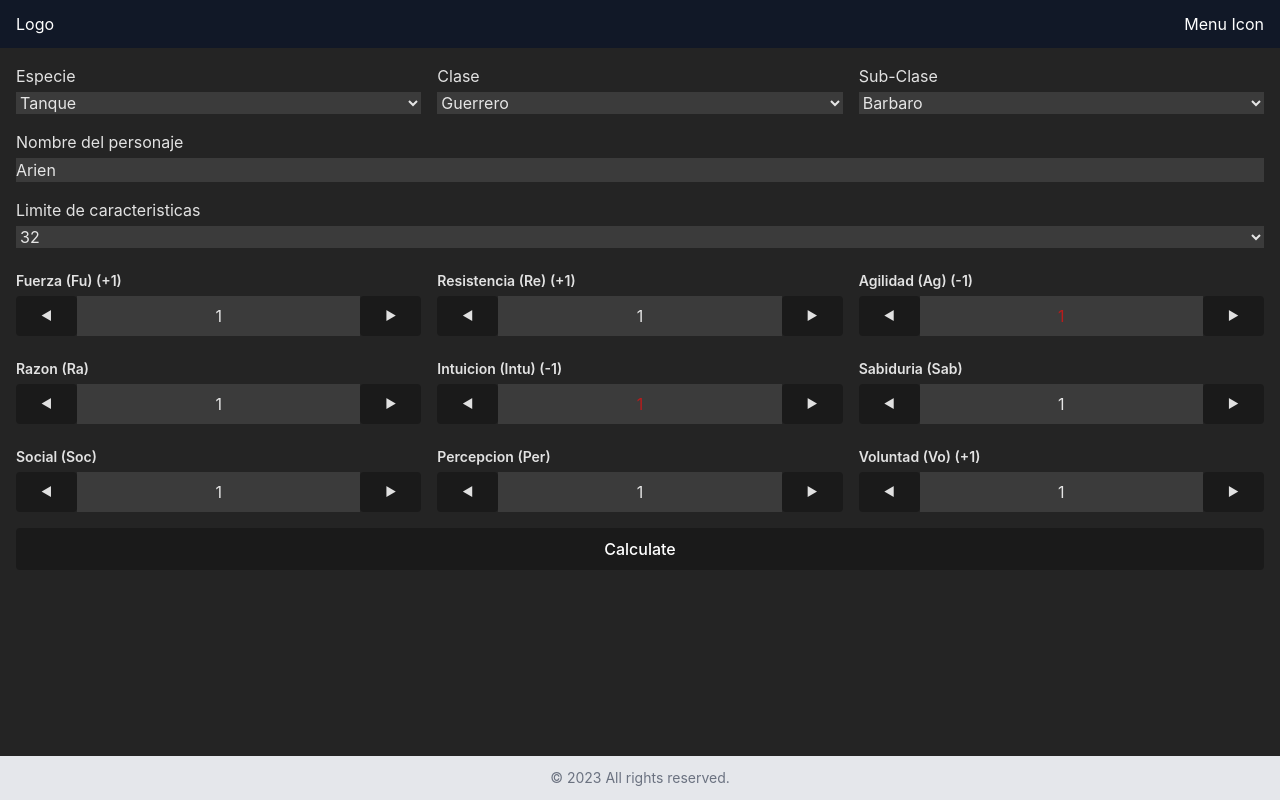
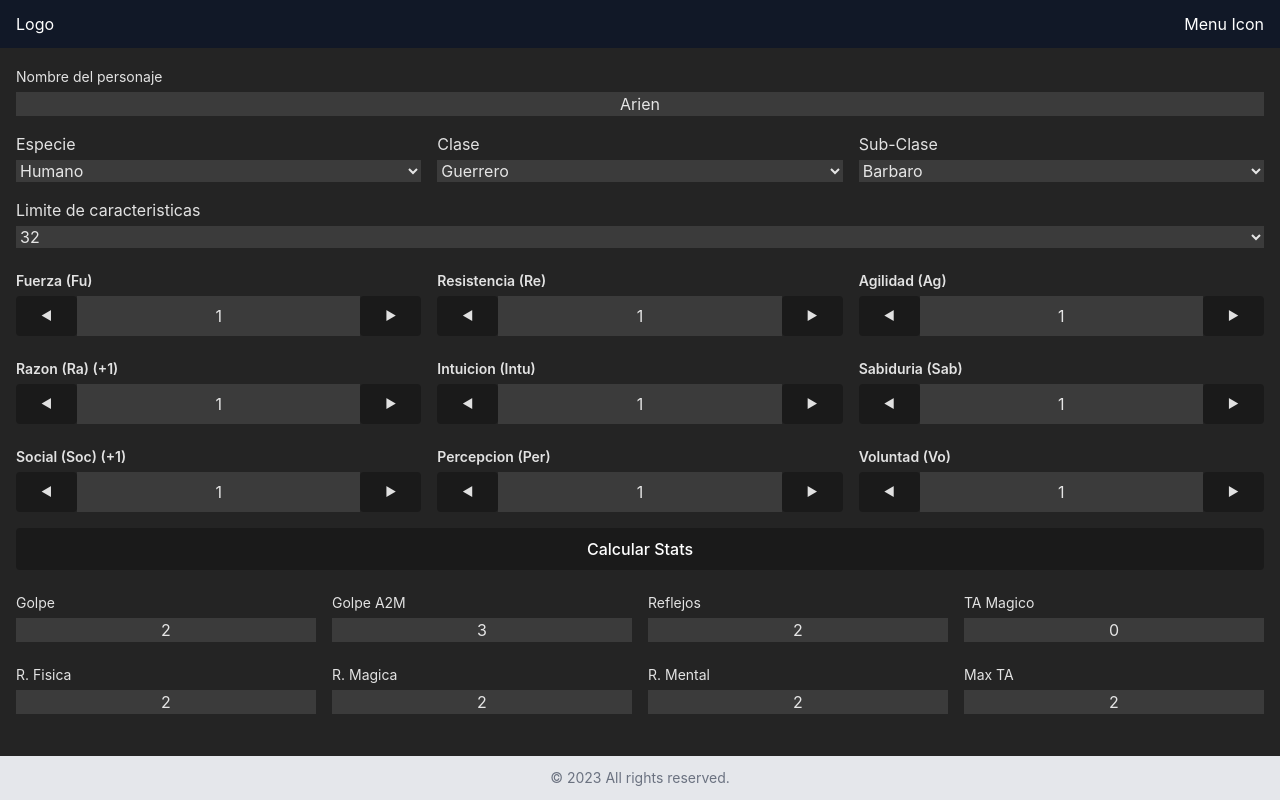
Before and after one commit to sebastianpennino/krom_char, a React (Vite) app: page / in a window 1280 px wide. Built offline with nearby package versions, Linux system fonts and the light colour scheme.

Commit message:
Added derivative stats

```diff
--- a/src/App.tsx
+++ b/src/App.tsx
@@ -1,4 +1,4 @@
-import { useReducer } from "react";
+import { useReducer, useState } from "react";
 import { Dropdown } from "./components/Dropdown";
 import { NumericInput } from "./components/NumericInput";
 import { TextInput } from "./components/TextInput";
@@ -25,7 +25,7 @@ const langs = {
 const chosenLanguage = langs.esp;
 
 const initialState = {
-  charSpecies: PlayerSpecies.TANQUE,
+  charSpecies: PlayerSpecies.HUMANO,
   charClass: PlayerClasses.GUERRERO,
   charSubClass: PlayerSubClasses.BARBARO,
   charStats: {
@@ -69,6 +69,12 @@ function reducer(state, action) {
       return {
         ...state,
         charSubClass: action.payload,
+      };
+    }
+    case "RESET_STATS": {
+      return {
+        ...state,
+        charStats: { ...initialState.charStats },
       };
     }
     case "INCREASE_STAT": {
@@ -181,6 +187,82 @@ function App() {
     }
   };
 
+  // @ts-ignore
+  const [derivative, setDerivative] = useState({
+    golpe: 2,
+    golpe2m: 3,
+    maxTA: 2,
+    reflejos: 2,
+    reFisica: 2,
+    reMagica: 2,
+    reMental: 2,
+    magicTA: 0,
+  });
+
+  // @ts-ignore
+  const getFinalStat = (statName) => {
+    return (
+      state.charStats[statName] + getModifiersForCurrentSpecies()[statName]
+    );
+  };
+
+  const calculateDerivativeStats = () => {
+    const golpe = getFinalStat(Characteristics.FUERZA) * 2;
+    const golpe2m = Math.round(golpe * 1.5);
+    const maxTA = getFinalStat(Characteristics.RESISTENCIA) * 2;
+    const reflejos =
+      1 +
+      Math.round(
+        (getFinalStat(Characteristics.PERCEPCION) +
+          getFinalStat(Characteristics.INTUICION) +
+          getFinalStat(Characteristics.AGILIDAD)) /
+          4.5
+      );
+    const reFisica =
+      1 +
+      Math.round(
+        (getFinalStat(Characteristics.FUERZA) +
+          getFinalStat(Characteristics.RESISTENCIA)) /
+          3
+      );
+    const reMagica =
+      1 +
+      Math.round(
+        (getFinalStat(Characteristics.RAZON) +
+          getFinalStat(Characteristics.SABIDURIA)) /
+          3
+      );
+    const reMental =
+      1 +
+      Math.round(
+        (Math.max(
+          getFinalStat(Characteristics.RAZON),
+          getFinalStat(Characteristics.INTUICION),
+          getFinalStat(Characteristics.SABIDURIA)
+        ) +
+          getFinalStat(Characteristics.SABIDURIA)) /
+          3
+      );
+    const magicTA = Math.max(reMagica * 2 - 4, 0);
+    setDerivative({
+      golpe,
+      golpe2m,
+      maxTA,
+      reflejos,
+      reFisica,
+      reMagica,
+      reMental,
+      magicTA,
+    });
+  };
+
+  const resetStats = () => {
+    dispatch({
+      type: "RESET_STATS",
+      payload: null,
+    });
+  };
+
   return (
     <div className="flex flex-col h-screen">
       {/* Header */}
@@ -197,6 +279,12 @@ function App() {
           <pre>{JSON.stringify({ ...state, sum: sumOfStats }, null, 2)}</pre>
         </small>
         */}
+        <div>
+          <TextInput
+            chosenLang={chosenLanguage}
+            initialValue={state.charName}
+          />
+        </div>
         <div className="flex space-x-4">
           <div className="w-1/3">
             <Dropdown
@@ -230,12 +318,6 @@ function App() {
               selection={state.charSubClass}
             />
           </div>
-        </div>
-        <div>
-          <TextInput
-            chosenLang={chosenLanguage}
-            initialValue={state.charName}
-          />
         </div>
         <div>
           <label htmlFor="limit">
@@ -282,15 +364,92 @@ function App() {
           })}
         </div>
         <div className="flex justify-center mt-4">
-          <button className="w-full px-4 py-2 text-white rounded">
-            Calculate
+          <button
+            className="w-full px-4 py-2 text-white rounded"
+            onClick={calculateDerivativeStats}
+          >
+            {["Calcular Stats", "Calculate Stats"][chosenLanguage]}
           </button>
+        </div>
+        <div className="grid grid-cols-4 gap-4">
+          <div className="block w-full mt-1">
+            <TextInput
+              chosenLang={chosenLanguage}
+              title={["Golpe", "Impact"]}
+              value={String(derivative.golpe)}
+              disabled={true}
+            />
+          </div>
+          <div className="block w-full mt-1">
+            <TextInput
+              chosenLang={chosenLanguage}
+              title={["Golpe A2M", "Impact 2H"]}
+              value={String(derivative.golpe2m)}
+              disabled={true}
+            />
+          </div>
+          <div className="block w-full mt-1">
+            <TextInput
+              chosenLang={chosenLanguage}
+              title={["Reflejos", "Reflex"]}
+              value={String(derivative.reflejos)}
+              disabled={true}
+            />
+          </div>
+          <div className="block w-full mt-1">
+            <TextInput
+              chosenLang={chosenLanguage}
+              title={["TA Magico", "Magic TA"]}
+              value={String(derivative.magicTA)}
+              disabled={true}
+            />
+          </div>
+          <div className="block w-full mt-1">
+            <TextInput
+              chosenLang={chosenLanguage}
+              title={["R. Fisica", "Physic R."]}
+              value={String(derivative.reFisica)}
+              disabled={true}
+            />
+          </div>
+          <div className="block w-full mt-1">
+            <TextInput
+              chosenLang={chosenLanguage}
+              title={["R. Magica", "Magic R."]}
+              value={String(derivative.reMagica)}
+              disabled={true}
+            />
+          </div>
+          <div className="block w-full mt-1">
+            <TextInput
+              chosenLang={chosenLanguage}
+              title={["R. Mental", "Mental R."]}
+              value={String(derivative.reMental)}
+              disabled={true}
+            />
+          </div>
+          <div className="block w-full mt-1">
+            <TextInput
+              chosenLang={chosenLanguage}
+              title={["Max TA", "Max TA"]}
+              value={String(derivative.maxTA)}
+              disabled={true}
+            />
+          </div>
         </div>
       </main>
 
       {/* Footer */}
       <footer className="flex items-center justify-center px-4 py-3 text-gray-500 bg-gray-200">
         <div className="text-sm">© 2023 All rights reserved.</div>
+{/*
+        <button
+          className="w-full px-4 py-2 text-white rounded"
+          onClick={calculateDerivativeStats}
+        >
+          {["Calcular Stats", "Calculate Stats"][chosenLanguage]}
+        </button>
+*/}
       </footer>
     </div>
   );
--- a/src/components/NumericInput.tsx
+++ b/src/components/NumericInput.tsx
@@ -66,7 +66,7 @@ export const NumericInput = ({
         <button
           onClick={decrement}
           title="increase"
-          className="flex items-center px-1 sm:px-2 md:px-4 lg:px-6 rounded"
+          className="flex items-center px-2 md:px-4 lg:px-6 rounded appearance-none"
         >
           <span className="text-xs">&#x25C0;</span>
         </button>
@@ -78,11 +78,12 @@ export const NumericInput = ({
           onBlur={(e) => onBlur(e)}
           className={`w-full text-center ${isUnder ? "text-red-700" : ""}`}
           name={uid}
+          disabled={true}
         />
         <button
           onClick={increment}
           title="decrease"
-          className="flex items-center px-1 sm:px-2 md:px-4 lg:px-6 rounded"
+          className="flex items-center px-2 md:px-4 lg:px-6 rounded appearance-none"
         >
           <span className="text-xs">&#x25B6;</span>
         </button>
--- a/src/components/TextInput.tsx
+++ b/src/components/TextInput.tsx
@@ -2,12 +2,14 @@ import { useState } from "react";
 import { removeNonLettersHyphensUnderscores, toCamelCase } from "../utils";
 
 export const TextInput = ({
-  title = ["Nombre del personaje", "Character Name" ],
+  title = ["Nombre del personaje", "Character Name"],
   placeholder = ["Ingresa un nombre", "Enter your character name"],
   chosenLang = 0,
-  initialValue = ''
+  initialValue = "",
+  disabled = false,
+  value = ""
 }) => {
-  const [value, setValue] = useState<string>(initialValue);
+  const [internValue, setValue] = useState<string>(initialValue);
   const id = toCamelCase(title[chosenLang]);
 
   const onChange = (e: React.ChangeEvent<HTMLInputElement>) => {
@@ -16,14 +18,18 @@ export const TextInput = ({
 
   return (
     <>
-      <label htmlFor={id}>{title[chosenLang]}</label>
+      <label htmlFor={id}>
+        <span className="sm:hidden text-sm">{title[chosenLang]}</span>
+        <span className="hidden sm:inline text-sm">{title[chosenLang]}</span>
+      </label>
       <input
         id={id}
         type="text"
-        className="block w-full mt-1"
+        className="block w-full mt-1 text-center"
         placeholder={placeholder[chosenLang]}
         onChange={(e) => onChange(e)}
-        value={value}
+        value={internValue || value}
+        disabled={disabled}
       />
     </>
   );
```
